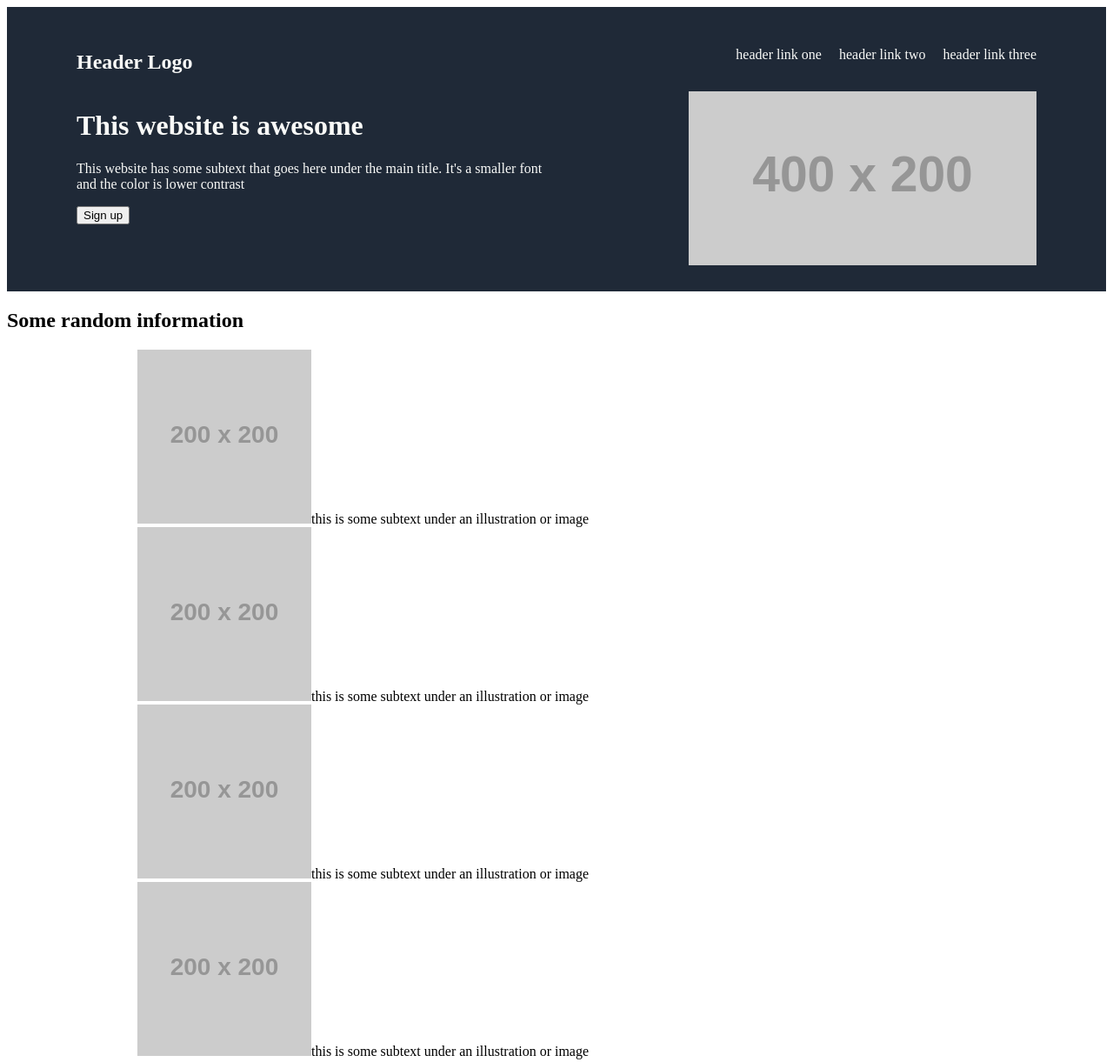
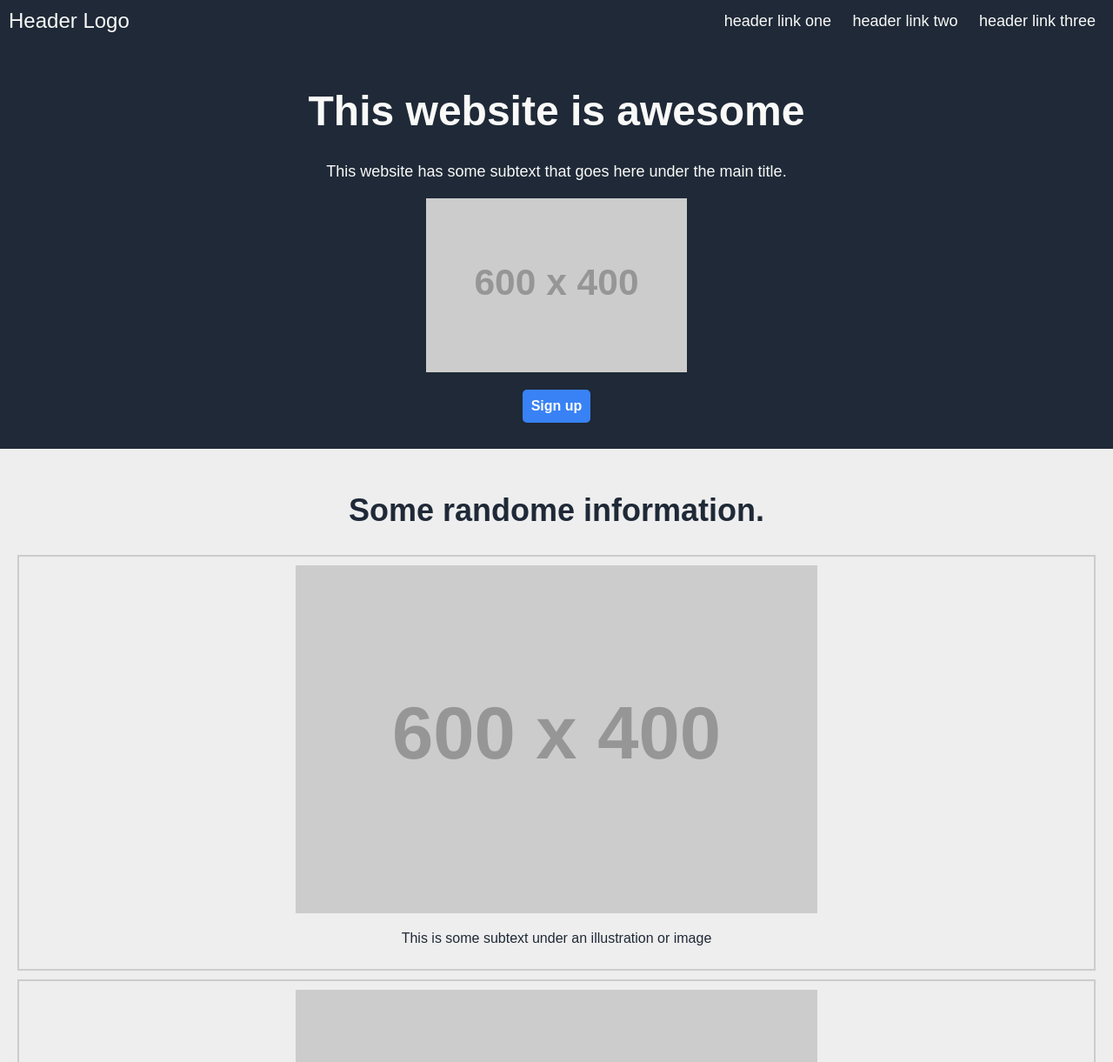
Before and after one commit to Johan1984/odin-landing-page, a plain HTML site: page index.html in a window 1280 px wide. Shown: the top 1221 px of the page at 87% size. Drawn offline with Linux system fonts and the light colour scheme; placeholder pictures from the web are drawn by us.

Commit message:
The layout is not completed. Info boxes needs to be aligned correctly. Call to action needs to be sorted out.

```diff
--- /dev/null
+++ b/gptstyle.css
@@ -0,0 +1,123 @@
+body {
+  font-family: Arial, sans-serif;
+  margin: 0;
+  padding: 0;
+  color: #1F2937; /* Default text color set to dark blue */
+}
+
+.header {
+  display: flex;
+  justify-content: space-between;
+  align-items: center;
+  padding: 10px;
+  background-color: #1F2937; /* Dark background color for header */
+}
+
+.header div, .nav-link {
+  color: #F9FAF8; /* Header text color */
+}
+
+.nav-link {
+  margin-right: 10px;
+  font-size: 18px; /* Font size for header link text */
+}
+
+.main-title {
+  text-align: center;
+  padding: 20px;
+  background-color: #1F2937; /* Dark background color for hero section */
+  color: #F9FAF8; /* Text color for hero section */
+}
+
+.main-title h1 {
+  font-size: 48px; /* Font size for hero main text */
+  font-weight: 800; /* Extra-bold font weight */
+}
+
+.main-title p {
+  font-size: 18px; /* Font size for hero secondary text */
+}
+
+.signup-btn {
+  display: block;
+  width: max-content;
+  padding: 10px;
+  margin: 10px auto;
+  background-color: #3882F6; /* Button color */
+  color: #F9FAF8; /* Button text color */
+  text-align: center;
+  text-decoration: none;
+  border-radius: 5px;
+  font-weight: 800; /* Extra-bold font weight for button text */
+}
+
+.info-section {
+  padding: 20px;
+  background-color: #eee; /* Lighter background for the info section */
+  text-align: center;
+}
+
+.info-section h2 {
+  font-size: 36px; /* Font size for information header text */
+  font-weight: 800; /* Extra-bold font weight */
+  color: #1F2937; /* Dark blue text color */
+}
+
+.info-box {
+  border: 2px solid #ccc;
+  padding: 10px;
+  margin-bottom: 10px;
+}
+
+.quote {
+  padding: 20px;
+  background-color: #E5E7EB; /* Light purple background color for quote section */
+  text-align: center;
+  font-style: italic; /* Italic font style for quote */
+  font-weight: 300; /* Light font weight for quote */
+  font-size: 36px; /* Font size for quote text */
+  color: #1F2937; /* Dark blue text color */
+}
+
+.call-to-action {
+  background-color: #3882F6; /* Call to action background color */
+  color: #F9FAF8; /* Text color for call to action */
+  padding: 20px;
+  text-align: center;
+  font-weight: 800; /* Extra-bold font weight */
+}
+
+/* Styles for header logo */
+.header-logo {
+  font-size: 24px; /* Font size for header logo text */
+  color: #F9FAF8; /* Color for header logo text */
+}
+
+
+
+/* Styles for footer */
+.footer {
+  background-color: #1F2937; /* Dark background color for footer */
+  color: #F9FAF8; /* Light text color for contrast */
+  padding: 20px;
+  text-align: center;
+}
+
+
+/* Style for hero image */
+.hero-image {
+  width: 100%;
+  height: auto;
+  max-width: 600px; /* Adjust as needed */
+  display: block;
+  margin: 20px auto; /* Centers the image */
+}
+
+/* Style for info section images */
+.info-image {
+  width: 100%;
+  height: auto;
+  max-width: 350px; /* Adjust as needed */
+  display: block;
+  margin: 10px auto; /* Centers the image */
+}
--- a/index.html
+++ b/index.html
@@ -3,67 +3,63 @@
 <head>
   <meta charset="UTF-8">
   <meta name="viewport" content="width=device-width, initial-scale=1.0">
-  <link rel="stylesheet" href="stylesheet.css">
-  <title>Odin Landing Page</title>
+  <title>Awesome Website</title>
+  <link rel="stylesheet" href="styles.css">
 </head>
 <body>
-
-  <div class="body">
-
-    <div class="one">
-
 <div class="header">
-        <h2>Header Logo</h2>
-
-        <ul>
-          <li><a href="#">header link one</a></li>
-          <li><a href="#">header link two</a></li>
-          <li><a href="#">header link three</a></li>
-        </ul>
-      </div>
-
-      <div class="main">
-        <div class="submain">
-          <h1>This website is awesome</h1>
-
-          <p>This website has some subtext that goes here under the main title. It's a smaller font and the color is lower contrast</p>
-
-          <button type="button">Sign up</button>
-        </div>
-        <img src="https://placehold.co/400x200" alt="this is a placeholder for an image">
-
+  <div class="header-logo">Header Logo</div>
+  <div>
+    <a href="#" class="nav-link">header link one</a>
+    <a href="#" class="nav-link">header link two</a>
+    <a href="#" class="nav-link">header link three</a>
   </div>
 </div>
 
-    <div class="container">
-      <h2>Some random information</h2>
+<div class="main-title">
+  <h1>This website is awesome</h1>
+  <p>This website has some subtext that goes here under the main title.</p>
+  <img src="https://placehold.co/600x400" alt="hero-image" class="hero-image">
+  <a href="#" class="signup-btn">Sign up</a>
+</div>
 
-      <div class="card"><img src="https://placehold.co/200" alt="placeholder">this is some subtext under an illustration or image</div>
-      <div class="card"><img src="https://placehold.co/200" alt="placeholder">this is some subtext under an illustration or image</div>
-      <div class="card"><img src="https://placehold.co/200" alt="placeholder">this is some subtext under an illustration or image</div>
-      <div class="card"><img src="https://placehold.co/200" alt="placeholder">this is some subtext under an illustration or image</div>
+<div class="info-section">
+  <h2>Some randome information.</h2>
+  <div class="info-box">
+    <img src="https://placehold.co/600x400" alt="Info Image 1" class="'info-image">
+    <p>This is some subtext under an illustration or image</p>
+  </div>
+  <div class="info-box">
+    <img src="https://placehold.co/600x400" alt="Info Image 1" class="'info-image">
+    <p>This is some subtext under an illustration or image</p>
+  </div>
+  <div class="info-box">
+    <img src="https://placehold.co/600x400" alt="Info Image 1" class="'info-image">
+    <p>This is some subtext under an illustration or image</p>
+  </div>
 </div>
 
 <div class="quote">
-      <p>This is an inspiring quote, or a testimonial from a customer. Maybe it's just filling up space, or maybe will actually read it. Who knows? All I know is that it looks nice.</p>
-      <h3>-Thor, God of Thunder</h3>
+  <p>"This is an inspiring quote, or a testimonial from a customer. Maybe it's just filling up space, or maybe people will actually read it. Who knows? All I know is that it looks nice.</p>
+  <p>Thor, God of Thunder</p>
 </div>
 
 <div class="call-to-action">
+  <div>
     <h3>Call to action! It's time!</h3>
     <h4>Sign up for our product by clicking that button right over there!</h4>
-      <button type="button">Sign Up</button>
-
+  </div>
+  <div>
+    <a href="#" class="signup-btn">Sign up</a>
+  </div>
 
 </div>
 
 <div class="footer">
-
-      <h3>Copyright: &copy; The Odin Project 2024 </h3>
-
+  <p>Copyright &#169 The Odin Project</p>
 </div>
 
-  </div>
+
 
 </body>
 </html>
--- /dev/null
+++ b/styles.css
@@ -0,0 +1,148 @@
+body {
+  font-family: Arial, sans-serif;
+  margin: 0;
+  padding: 0;
+  color: #1F2937;
+}
+
+.header {
+  display: flex;
+  justify-content: space-between;
+  align-items: center;
+  padding: 10px;
+  background-color: #1F2937;
+}
+
+.header div, .nav-link {
+  color: #F9FAF8;
+}
+
+.nav-link {
+  margin: 10px;
+  font-size: 18px;
+  text-decoration: none;
+}
+
+.main-title {
+  text-align: center;
+  padding: 20px;
+  background-color: #1F2937;
+  color: #F9FAF8;
+}
+
+.main-title h1 {
+  font-size: 48px;
+  font-weight: 800;
+}
+
+.main-title p {
+  font-size: 18px;
+}
+
+.signup-btn {
+  display: block;
+  width: max-content;
+  padding: 10px;
+  margin: 10px auto;
+  background-color: #3882f6;
+  color: #F9FAF8;
+  text-align: center;
+  text-decoration: none;
+  border-radius: 5px;
+  font-weight: 800;
+}
+
+.hero-image {
+  width: 100%;
+  height: auto;
+  max-width: 300px;
+  display: block;
+  margin: 20px auto;
+}
+
+.info-section {
+  padding: 20px;
+  background-color: #eee;
+  text-align: center;
+}
+
+.info-section h2 {
+  font-size: 36px;
+  font-weight: 800;
+  color: #1F2937;
+}
+
+.info-box {
+  border: 2px solid #ccc;
+  padding: 10px;
+  margin-bottom: 10px;
+}
+
+.info-image {
+  width: 100%;
+  height: auto;
+  max-width: 350px;
+  display: block;
+  margin: 10px auto;
+}
+
+.quote {
+  padding: 20px;
+  background-color: #e5e7eb;
+  text-align: center;
+  font-style: italic;
+  font-weight: 300;
+  font-size: 36px;
+  color: #1F2937;
+}
+
+.call-to-action {
+  display: flex;
+  justify-content: center;
+  background-color: #3882f6; /* Blue background */
+  color: #FFFFFF; /* White text */
+  padding: 40px 20px; /* Padding around the content */
+  text-align: center; /* Center text horizontally */
+  border-radius: 10px; /* Rounded corners */
+  font-weight: 600; /* Font weight for the text */
+  margin: 40px auto; /* Center the block with automatic margins on the sides */
+  max-width: 900px; /* Maximum width of the section */
+}
+
+.call-to-action h3 {
+  margin-bottom: 20px; /* Space between the header and subheader */
+  font-size: 32px; /* Larger font size for the header */
+}
+
+.call-to-action h4 {
+  margin-bottom: 30px; /* Space between the subheader and button */
+  font-size: 20px; /* Font size for the subheader */
+}
+
+.call-to-action .signup-btn {
+  background-color: #FFFFFF; /* White background for the button */
+  color: #3882f6; /* Blue text to match the section's background */
+  padding: 10px 20px; /* Padding inside the button */
+  text-decoration: none; /* Remove underline from the link */
+  border-radius: 5px; /* Rounded corners for the button */
+  font-size: 18px; /* Font size for the button text */
+  transition: background-color 0.3s, color 0.3s; /* Transition for hover effect */
+}
+
+.call-to-action .signup-btn:hover {
+  background-color: #1F2937; /* Darker background on hover */
+  color: #FFFFFF; /* White text on hover */
+}
+
+
+.header-logo {
+  font-size: 24px;
+  color: #F9FAF8;
+}
+
+.footer {
+  background-color: #1F2937;
+  color: #F9FAF8;
+  padding: 20px;
+  text-align: center;
+}
--- a/stylesheet.css
+++ /dev/null
@@ -1,46 +0,0 @@
-.body {
-  flex-direction: column;
-
-}
-
-
-/* This Section will be the header and main class all under the div class = one */
-
-.one {
-  background-color: #1F2937;
-  color: #F9FAF8;
-  padding: 30px;
-
-
-}
-/* Will all fall under the div one class */
-.header {
-  display: flex;
-  justify-content: space-between;
-  margin-left: 50px;
-}
-
-img {
-  margin-left: 150px;
-}
-
-ul {
-  display: flex;
-  list-style: none;
-  margin-right: 50px;
-  gap: 20px;
-}
-
-a {
-  color: #F9FAF8;
-  text-decoration: none;
-}
-
-.main {
-  display: flex;
-  margin-left: 50px;
-  margin-right: 50px;
-}
-
-
-/* Look at how to chain css selectors. Need to style the button and text*/
```
Also changed, not shown: gptindex.html (added, +53 -0 lines). Lines whose indentation alone changed are shown as unchanged.
